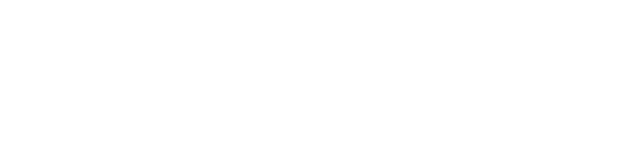
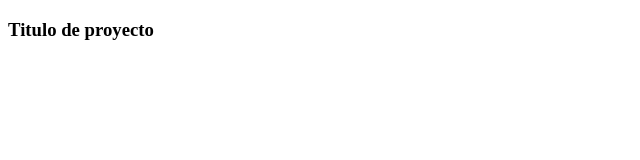
Before and after one commit to Martin-Escobar-Pichuante/tarea-3-devops, a plain HTML site: page src/index.html in a window 1280 px wide. Shown: the whole page, without its empty margins (0-640 px from the left). Drawn offline with Linux system fonts and the light colour scheme.

```diff
--- a/src/index.html
+++ b/src/index.html
@@ -6,6 +6,6 @@
     <title>Evaluacion 3</title>
 </head>
 <body>
-
+    <h3>Titulo de proyecto</h3>
 </body>
 </html>
```
